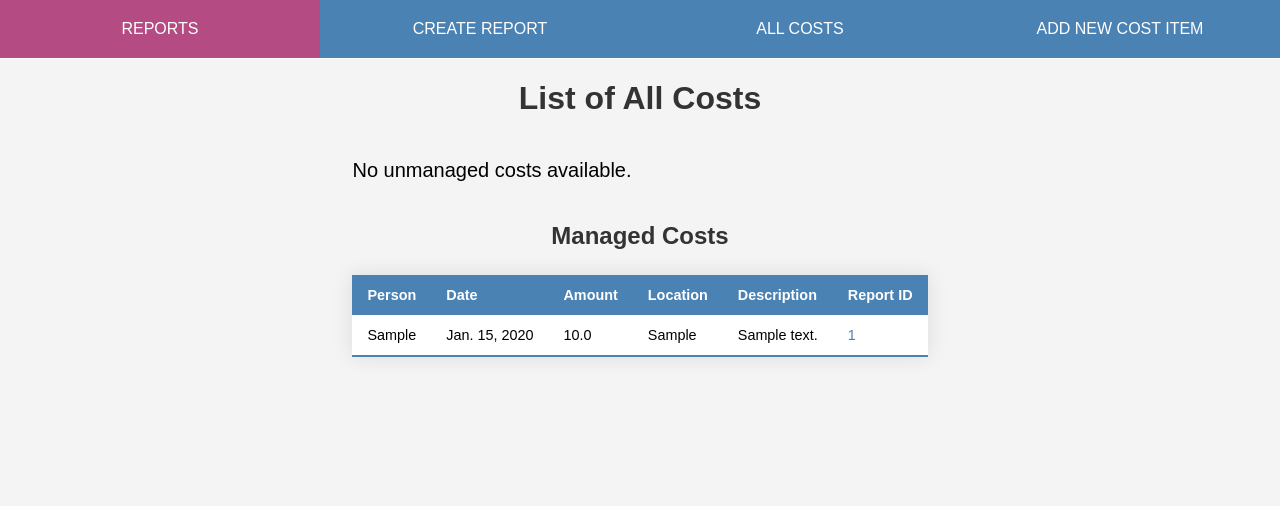
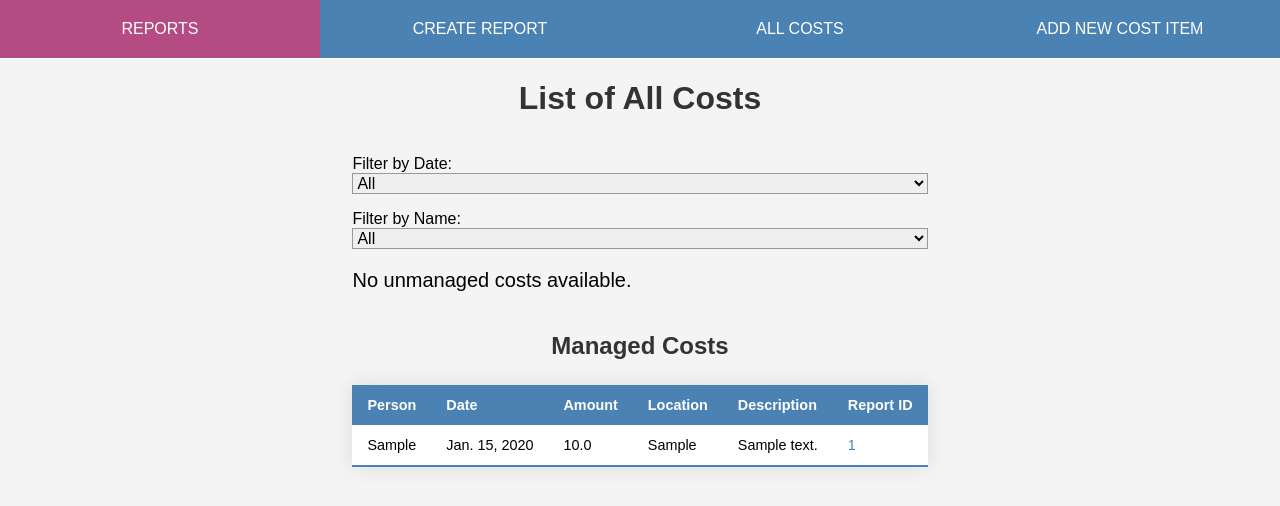
Before and after one commit to golgor/home-automation-hub, a Django app: page /cost_splitter/costs/ in a window 1280 px wide. Shown: the top 506 px of the page. Run offline with Django 5.2, Linux system fonts and the light colour scheme; tables that the repository leaves empty hold one stand-in row (values such as "Sample post").

Commit message:
Add filters and sorting to costs tables
Fixes #24

Implement filtering and sorting functionality for the tables in the costs list page.

* Modify `apps/cost_splitter/templates/costs_list.html` to add dropdowns for filtering by date and name, and make table headers clickable for sorting.
* Add styles for the filtering dropdowns and sorting headers in `apps/cost_splitter/static/css/style.css`.
* Add JavaScript code in `apps/cost_splitter/static/scripts/top.js` to handle the sorting and filtering functionality on the client side.

---

For more details, open the [Copilot Workspace session](https://copilot-workspace.githubnext.com/golgor/home-automation-hub/issues/24?shareId=XXXX-XXXX-XXXX-XXXX).

```diff
--- a/apps/cost_splitter/static/css/style.css
+++ b/apps/cost_splitter/static/css/style.css
@@ -202,3 +202,37 @@ label {
         text-align: left;
     }
 }
+
+/* Styles for filtering dropdowns */
+.filter-container {
+    display: flex;
+    justify-content: center;
+    margin-bottom: 20px;
+}
+
+.filter-container label {
+    margin-right: 10px;
+    font-weight: bold;
+}
+
+.filter-container select {
+    margin-right: 20px;
+    padding: 5px;
+    border-radius: 5px;
+    border: 1px solid #ccc;
+}
+
+/* Styles for sorting headers */
+.styled-table th.sortable {
+    cursor: pointer;
+}
+
+.styled-table th.sortable::after {
+    content: " \25B2"; /* Up arrow */
+    font-size: 0.8em;
+    margin-left: 5px;
+}
+
+.styled-table th.sortable.desc::after {
+    content: " \25BC"; /* Down arrow */
+}
--- a/apps/cost_splitter/static/scripts/top.js
+++ b/apps/cost_splitter/static/scripts/top.js
@@ -0,0 +1,96 @@
+document.addEventListener("DOMContentLoaded", function () {
+    const filterDate = document.getElementById("filter-date");
+    const filterName = document.getElementById("filter-name");
+    const unmanagedTable = document.querySelector("table.styled-table");
+    const managedTable = document.querySelector("table.styled-table");
+
+    // Populate filter dropdowns
+    populateFilterDropdowns(unmanagedTable, filterDate, filterName);
+    populateFilterDropdowns(managedTable, filterDate, filterName);
+
+    // Add event listeners for sorting
+    addSortingEventListeners(unmanagedTable);
+    addSortingEventListeners(managedTable);
+
+    // Add event listeners for filtering
+    filterDate.addEventListener("change", function () {
+        filterTable(unmanagedTable, filterDate.value, filterName.value);
+        filterTable(managedTable, filterDate.value, filterName.value);
+    });
+
+    filterName.addEventListener("change", function () {
+        filterTable(unmanagedTable, filterDate.value, filterName.value);
+        filterTable(managedTable, filterDate.value, filterName.value);
+    });
+});
+
+function populateFilterDropdowns(table, filterDate, filterName) {
+    const rows = table.querySelectorAll("tbody tr");
+    const dates = new Set();
+    const names = new Set();
+
+    rows.forEach((row) => {
+        const date = row.querySelector("td[data-label='Date']").textContent;
+        const name = row.querySelector("td[data-label='Person']").textContent;
+        dates.add(date);
+        names.add(name);
+    });
+
+    dates.forEach((date) => {
+        const option = document.createElement("option");
+        option.value = date;
+        option.textContent = date;
+        filterDate.appendChild(option);
+    });
+
+    names.forEach((name) => {
+        const option = document.createElement("option");
+        option.value = name;
+        option.textContent = name;
+        filterName.appendChild(option);
+    });
+}
+
+function addSortingEventListeners(table) {
+    const headers = table.querySelectorAll("th.sortable");
+
+    headers.forEach((header) => {
+        header.addEventListener("click", function () {
+            const isAscending = header.classList.contains("asc");
+            const column = header.getAttribute("id");
+            sortTable(table, column, !isAscending);
+            header.classList.toggle("asc", !isAscending);
+            header.classList.toggle("desc", isAscending);
+        });
+    });
+}
+
+function sortTable(table, column, isAscending) {
+    const rows = Array.from(table.querySelectorAll("tbody tr"));
+    const columnIndex = Array.from(table.querySelectorAll("th")).findIndex(
+        (th) => th.getAttribute("id") === column
+    );
+
+    rows.sort((a, b) => {
+        const aText = a.querySelector(`td:nth-child(${columnIndex + 1})`).textContent;
+        const bText = b.querySelector(`td:nth-child(${columnIndex + 1})`).textContent;
+
+        return isAscending ? aText.localeCompare(bText) : bText.localeCompare(aText);
+    });
+
+    rows.forEach((row) => table.querySelector("tbody").appendChild(row));
+}
+
+function filterTable(table, date, name) {
+    const rows = table.querySelectorAll("tbody tr");
+
+    rows.forEach((row) => {
+        const rowDate = row.querySelector("td[data-label='Date']").textContent;
+        const rowName = row.querySelector("td[data-label='Person']").textContent;
+
+        const isDateMatch = !date || rowDate === date;
+        const isNameMatch = !name || rowName === name;
+
+        row.style.display = isDateMatch && isNameMatch ? "" : "none";
+    });
+}
--- a/apps/cost_splitter/templates/costs_list.html
+++ b/apps/cost_splitter/templates/costs_list.html
@@ -2,6 +2,20 @@
 
 {% block content %}
 <h1>List of All Costs</h1>
+
+<div>
+    <label for="filter-date">Filter by Date:</label>
+    <select id="filter-date">
+        <option value="">All</option>
+        <!-- Add options dynamically using JavaScript -->
+    </select>
+
+    <label for="filter-name">Filter by Name:</label>
+    <select id="filter-name">
+        <option value="">All</option>
+        <!-- Add options dynamically using JavaScript -->
+    </select>
+</div>
 
 {% if unmanaged_costs %}
 <section>
@@ -9,11 +23,11 @@
     <table class="styled-table">
         <thead>
             <tr>
-                <th>Person</th>
-                <th>Date</th>
-                <th>Amount</th>
-                <th>Location</th>
-                <th>Description</th>
+                <th id="unmanaged-person">Person</th>
+                <th id="unmanaged-date">Date</th>
+                <th id="unmanaged-amount">Amount</th>
+                <th id="unmanaged-location">Location</th>
+                <th id="unmanaged-description">Description</th>
             </tr>
         </thead>
         <tbody>
@@ -39,12 +53,12 @@
     <table class="styled-table">
         <thead>
             <tr>
-                <th>Person</th>
-                <th>Date</th>
-                <th>Amount</th>
-                <th>Location</th>
-                <th>Description</th>
-                <th>Report ID</th>
+                <th id="managed-person">Person</th>
+                <th id="managed-date">Date</th>
+                <th id="managed-amount">Amount</th>
+                <th id="managed-location">Location</th>
+                <th id="managed-description">Description</th>
+                <th id="managed-report-id">Report ID</th>
             </tr>
         </thead>
         <tbody>
```
